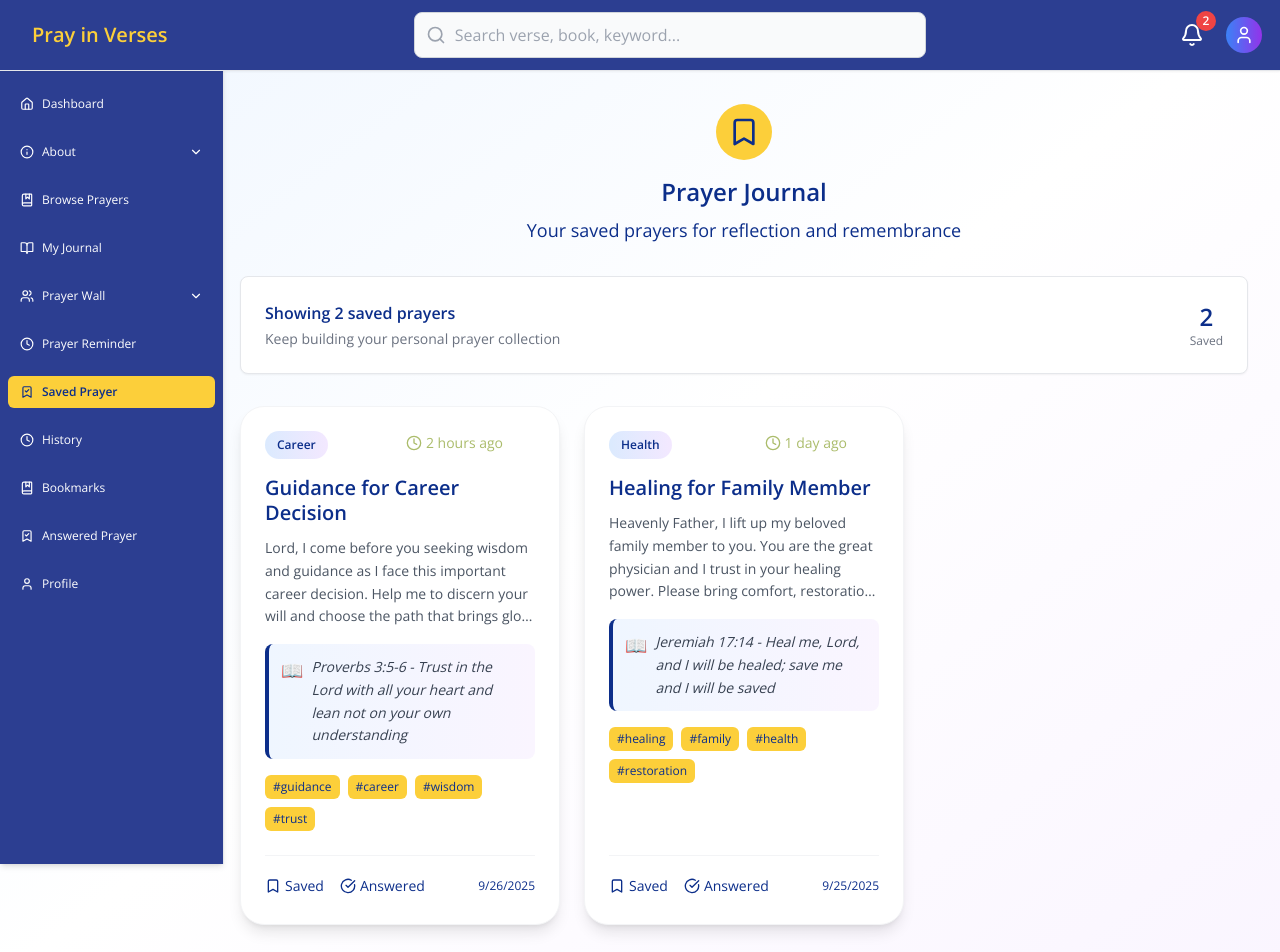
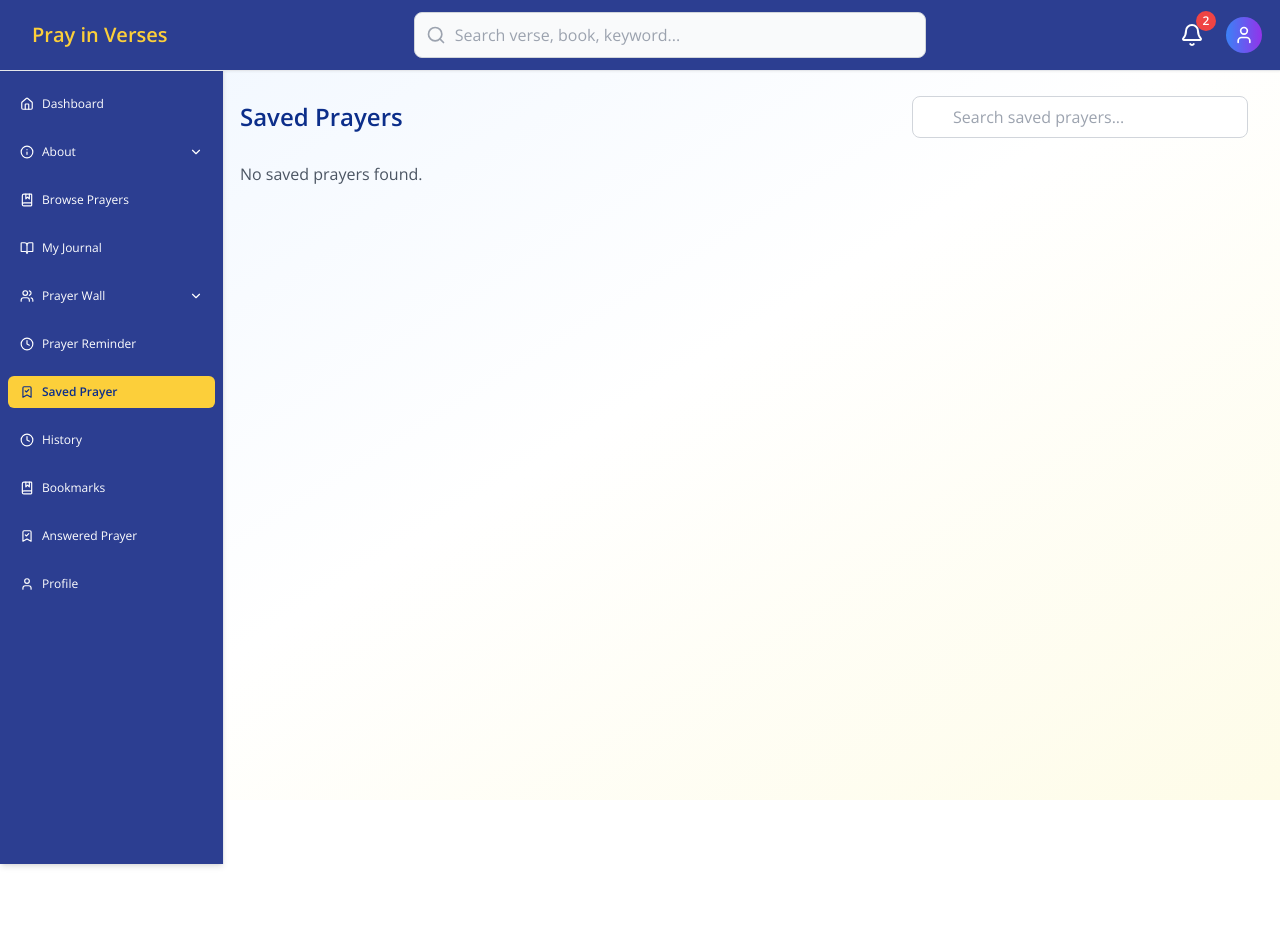
Before and after one commit to preckidtech/Pray-in-Verses, a React (Vite) app: page /saved-prayers in a window 1280 px wide. Shown: the top 952 px of the page. After the commit the page ends 800 px from the top, so only its background shows below. Built offline with nearby package versions, Linux system fonts and the light colour scheme.

Commit message:
saved prayer done successfully

```diff
--- a/src/pages/SavedPrayers.jsx
+++ b/src/pages/SavedPrayers.jsx
@@ -1,238 +1,122 @@
 import React, { useEffect, useState } from "react";
-import { Bookmark, X, Clock, CheckCircle, Heart, Share2 } from "lucide-react";
+import { Trash2, Search, X, Bookmark } from "lucide-react";
 
 const SavedPrayers = () => {
   const [savedPrayers, setSavedPrayers] = useState([]);
-  const [showToast, setShowToast] = useState("");
-
-  // Mock data for demonstration - in real app, this would come from localStorage
-  const mockSavedPrayers = [
-    {
-      id: 1,
-      title: "Guidance for Career Decision",
-      content:
-        "Lord, I come before you seeking wisdom and guidance as I face this important career decision. Help me to discern your will and choose the path that brings glory to your name and serves others well. I trust in your perfect timing and plan for my life.",
-      category: "Career",
-      verse:
-        "Proverbs 3:5-6 - Trust in the Lord with all your heart and lean not on your own understanding",
-      tags: ["guidance", "career", "wisdom", "trust"],
-      timeAgo: "2 hours ago",
-      savedAt: Date.now() - 2 * 60 * 60 * 1000,
-    },
-    {
-      id: 2,
-      title: "Healing for Family Member",
-      content:
-        "Heavenly Father, I lift up my beloved family member to you. You are the great physician and I trust in your healing power. Please bring comfort, restoration, and strength to their body, mind, and spirit. Surround them with your peace.",
-      category: "Health",
-      verse:
-        "Jeremiah 17:14 - Heal me, Lord, and I will be healed; save me and I will be saved",
-      tags: ["healing", "family", "health", "restoration"],
-      timeAgo: "1 day ago",
-      savedAt: Date.now() - 24 * 60 * 60 * 1000,
-    },
-
-  ];
+  const [searchTerm, setSearchTerm] = useState("");
+  const [toastMessage, setToastMessage] = useState("");
+  const [toastVisible, setToastVisible] = useState(false);
 
   useEffect(() => {
-    // In a real app, this would get data from localStorage
-    // const saved = JSON.parse(localStorage.getItem("savedPrayers")) || [];
-    // setSavedPrayers(saved);
-
-    // For demo purposes, using mock data
-    setSavedPrayers(mockSavedPrayers);
+    const saved = JSON.parse(localStorage.getItem("savedPrayers") || "[]");
+    setSavedPrayers(saved);
   }, []);
 
-  const showToastMessage = (message) => {
-    setShowToast(message);
-    setTimeout(() => setShowToast(""), 3000);
+  const handleRemove = (prayerId) => {
+    const updated = savedPrayers.filter((p) => p.id !== prayerId);
+    localStorage.setItem("savedPrayers", JSON.stringify(updated));
+    setSavedPrayers(updated);
+    showToast("Prayer removed successfully 🗑️");
   };
 
-  const handleRemovePrayer = (prayerId) => {
-    const updated = savedPrayers.filter((p) => p.id !== prayerId);
-    setSavedPrayers(updated);
-    // In real app: localStorage.setItem("savedPrayers", JSON.stringify(updated));
-    showToastMessage("Removed from Journal 🗑️");
+  const showToast = (message) => {
+    setToastMessage(message);
+    setToastVisible(true);
+    setTimeout(() => setToastVisible(false), 3000);
   };
 
-  const handleMarkAnswered = (prayerId) => {
-    const prayer = savedPrayers.find((p) => p.id === prayerId);
-    if (prayer) {
-      // Remove from saved prayers
-      const updated = savedPrayers.filter((p) => p.id !== prayerId);
-      setSavedPrayers(updated);
-
-      // In real app, add to answered prayers
-      // const answeredPrayers = JSON.parse(localStorage.getItem("answeredPrayers")) || [];
-      // const answeredPrayer = { ...prayer, answeredAt: Date.now() };
-      // answeredPrayers.push(answeredPrayer);
-      // localStorage.setItem("answeredPrayers", JSON.stringify(answeredPrayers));
-      // localStorage.setItem("savedPrayers", JSON.stringify(updated));
-
-      showToastMessage("Marked as Answered ✅");
-    }
-  };
+  const filteredPrayers = savedPrayers.filter(
+    (prayer) =>
+      prayer.title.toLowerCase().includes(searchTerm.toLowerCase()) ||
+      prayer.content.toLowerCase().includes(searchTerm.toLowerCase()) ||
+      (prayer.themeFocus &&
+        prayer.themeFocus.toLowerCase().includes(searchTerm.toLowerCase()))
+  );
 
   return (
-    <div className="min-h-screen bg-gradient-to-br from-blue-50 via-white to-purple-50 pt-20 lg:pl-[224px] px-4 pb-8">
-      {/* Toast Notification */}
-      {showToast && (
-        <div className="fixed top-24 right-6 bg-white shadow-lg rounded-lg px-4 py-3 border-l-4 border-blue-500 z-50 animate-slide-in">
-          <div className="flex items-center gap-2">
-            <div className="text-blue-600">
-              <svg className="w-5 h-5" fill="currentColor" viewBox="0 0 20 20">
-                <path
-                  fillRule="evenodd"
-                  d="M10 18a8 8 0 100-16 8 8 0 000 16zm3.707-9.293a1 1 0 00-1.414-1.414L9 10.586 7.707 9.293a1 1 0 00-1.414 1.414l2 2a1 1 0 001.414 0l4-4z"
-                  clipRule="evenodd"
-                />
-              </svg>
-            </div>
-            <span className="text-gray-800 font-medium">{showToast}</span>
-          </div>
+    <div className="min-h-screen bg-gradient-to-br from-blue-50 via-white to-yellow-50 pt-16 pl-0 lg:pl-[224px] px-4 pb-8">
+      {/* Toast */}
+      {toastVisible && (
+        <div className="fixed top-24 right-6 bg-white shadow-lg rounded-lg px-4 py-3 border-l-4 border-green-500 z-50 animate-slide-in">
+          <span className="text-gray-800 font-medium">{toastMessage}</span>
         </div>
       )}
 
-      <div className="container mx-auto px-4 py-6">
       {/* Header */}
-        <div className="text-center mb-8">
-          <div className="flex items-center justify-center gap-3 mb-4">
-            <div className="p-3 bg-[#FCCF3A] rounded-full">
-              <Bookmark className="w-8 h-8 text-[#0C2E8A]" />
-            </div>
-          </div>
-          <h1 className="text-2xl font-bold text-[#0C2E8A] mb-2">
-            Prayer Journal
-          </h1>
-          <p className="text-[#0C2E8A] text-lg">
-            Your saved prayers for reflection and remembrance
-          </p>
-        </div>
-
-        {/* Stats */}
-        <div className="bg-white rounded-lg shadow-sm border p-6 mb-8">
-          <div className="flex items-center justify-between">
-            <div>
-              <p className="text-[#0C2E8A] font-bold mb-1">
-                Showing {savedPrayers.length} saved prayer
-                {savedPrayers.length !== 1 ? "s" : ""}
-              </p>
-              <p className="text-sm text-gray-500">
-                Keep building your personal prayer collection
-              </p>
-            </div>
-            <div className="flex gap-4">
-              <div className="text-center">
-                <div className="text-2xl font-bold text-[#0C2E8A]">
-                  {savedPrayers.length}
-                </div>
-                <div className="text-xs text-gray-500">Saved</div>
-              </div>
-            </div>
+      <div className="container mx-auto px-4 py-8">
+        <div className="flex flex-col md:flex-row justify-between items-center mb-6">
+          <h1 className="text-2xl font-bold text-[#0C2E8A]">Saved Prayers</h1>
+          <div className="relative w-full md:w-1/3 mt-4 md:mt-0">
+            <input
+              type="text"
+              placeholder="Search saved prayers..."
+              value={searchTerm}
+              onChange={(e) => setSearchTerm(e.target.value)}
+              className="w-full pl-10 pr-10 py-2 border border-gray-300 rounded-lg focus:ring-2 focus:ring-[#0C2E8A]"
+            />
+            {searchTerm && (
+              <button
+                onClick={() => setSearchTerm("")}
+                className="absolute right-3 top-1/2 -translate-y-1/2 text-gray-500 hover:text-gray-800"
+              >
+                <X className="w-4 h-4" />
+              </button>
+            )}
           </div>
         </div>
 
-        {savedPrayers.length > 0 ? (
+        {/* Prayers List */}
+        {filteredPrayers.length === 0 ? (
+          <p className="text-gray-600 mt-6">No saved prayers found.</p>
+        ) : (
           <div className="grid grid-cols-1 md:grid-cols-2 lg:grid-cols-3 gap-6">
-            {savedPrayers.map((prayer) => (
+            {filteredPrayers.map((prayer) => (
               <div
                 key={prayer.id}
-                className="bg-white rounded-2xl shadow-lg hover:shadow-xl transition-all duration-300 border border-gray-100 p-6 relative flex flex-col group"
+                className="bg-white rounded-lg shadow p-6 border border-gray-100 relative hover:shadow-lg transition"
               >
-                {/* Header */}
-                <div className="flex justify-between items-start mb-4">
-                  <span className="px-3 py-1.5 bg-gradient-to-r from-blue-100 to-purple-100 text-[#0C2E8A] rounded-full text-xs font-semibold">
-                    {prayer.category}
-                  </span>
-                  <div className="flex items-center gap-2">
-                    <div className="flex items-center text-sm text-[#ABBC6B]">
-                      <Clock className="w-4 h-4 mr-1" />
-                      {prayer.timeAgo}
-                    </div>
                 <button
-                      onClick={() => handleRemovePrayer(prayer.id)}
-                      className="opacity-0 group-hover:opacity-100 text-gray-400 hover:text-red-500 transition-all p-1 rounded-full hover:bg-red-50"
+                  onClick={() => handleRemove(prayer.id)}
+                  className="absolute top-3 right-3 text-gray-400 hover:text-red-600"
                   title="Remove prayer"
                 >
-                      <X className="w-4 h-4" />
+                  <Trash2 className="w-5 h-5" />
                 </button>
-                  </div>
-                </div>
 
-                {/* Content */}
-                <h3 className="text-xl font-bold mb-3 text-[#0C2E8A] leading-tight">
-                  {prayer.title}
-                </h3>
-                <p className="text-gray-600 mb-4 line-clamp-4 leading-relaxed text-sm">
-                  {prayer.content}
-                </p>
+                <h3 className="text-lg font-bold text-[#0C2E8A]">{prayer.title}</h3>
 
-                {/* Bible Verse */}
-                {prayer.verse && (
-                  <div className="bg-gradient-to-r from-blue-50 to-purple-50 rounded-lg p-3 mb-4 border-l-4 border-[#0C2E8A]">
-                    <div className="flex items-start gap-2">
-                      <span className="text-[#0C2E8A] text-lg">📖</span>
-                      <span className="text-sm text-gray-700 italic leading-relaxed">
-                        {prayer.verse}
-                      </span>
-                    </div>
+                {prayer.themeFocus && (
+                  <div className="mb-2 p-2 bg-blue-50 rounded text-sm font-semibold text-blue-800">
+                    Theme: {prayer.themeFocus}
                   </div>
                 )}
 
-                {/* Tags */}
-                <div className="flex flex-wrap gap-2 mb-6">
-                  {prayer.tags &&
-                    prayer.tags.map((tag) => (
-                      <span
-                        key={tag}
-                        className="px-2 py-1 bg-[#FCCF3A] hover:bg-gray-200 text-xs rounded-md text-[#0C2E8A] transition-colors cursor-pointer"
-                      >
-                        #{tag}
-                      </span>
+                <p className="text-gray-600 mt-2">{prayer.content}</p>
+
+                {prayer.verse && (
+                  <p className="text-sm text-gray-500 mt-2">Reference: {prayer.verse}</p>
+                )}
+
+                {/* Prayer Points */}
+                {prayer.prayerPoints && prayer.prayerPoints.length > 0 && (
+                  <div className="mt-4">
+                    <h4 className="text-sm font-semibold text-[#0C2E8A] mb-1">Prayer Points:</h4>
+                    <ul className="list-disc pl-6 text-sm text-gray-700">
+                      {prayer.prayerPoints.map((point, index) => (
+                        <li key={index} className="flex justify-between items-center">
+                          <span>{point}</span>
+                          <Bookmark className="w-4 h-4 text-yellow-500" />
+                        </li>
                       ))}
+                    </ul>
                   </div>
+                )}
 
-                {/* Footer Actions */}
-                <div className="flex justify-between items-center mt-auto pt-4 border-t border-gray-100">
-                  <div className="flex gap-3">
-                    <div className="text-[#0C2E8A] flex items-center gap-1 text-sm font-medium">
-                      <Bookmark className="w-4 h-4" />
-                      Saved
-                    </div>
-                    <button
-                      onClick={() => handleMarkAnswered(prayer.id)}
-                      className="text-[#0C2E8A] hover:text-[#0C2E8A] flex items-center gap-1 text-sm transition-all p-1 rounded hover:bg-green-50"
-                      title="Mark as answered"
-                    >
-                      <CheckCircle className="w-4 h-4" />
-                      Answered
-                    </button>
-                  </div>
-                  <span className="text-xs text-[#0C2E8A]">
-                    {new Date(prayer.savedAt).toLocaleDateString()}
-                  </span>
-                </div>
+                <p className="text-xs text-gray-400 mt-3">
+                  Saved: {new Date(prayer.savedAt).toLocaleDateString()}
+                </p>
               </div>
             ))}
-          </div>
-        ) : (
-          <div className="text-center py-10">
-            <div className="w-14 h-14 mx-auto mb-6 bg-gradient-to-br from-[#FCCF3A] to-[#FCCF3A] rounded-full flex items-center justify-center">
-              <Bookmark className="w-8 h-8 text-[#0C2E8A]" />
-            </div>
-            <h2 className="text-2xl font-bold text-[#0C2E8A] mb-4">
-              No Saved Prayers Yet
-            </h2>
-            <p className="text-gray-600 text-lg max-w-md mx-auto mb-8 leading-relaxed">
-              Start saving prayers that resonate with your heart, and they will
-              appear here for easy access and reflection anytime.
-            </p>
-            <div className="flex gap-4 justify-center">
-              <button className="bg-gradient-to-r from-[#0C2E8A] to-[#0C2E8A] text-white px-8 py-3 rounded-lg hover:from-[#0C2E8A]hover:to-[#0C2E8A] transition-all flex items-center gap-2 shadow-lg">
-                <Bookmark className="w-4 h-4" />
-                Browse Prayers
-              </button>
-            </div>
           </div>
         )}
       </div>
--- a/src/pages/VerseDetails.jsx
+++ b/src/pages/VerseDetails.jsx
@@ -1,15 +1,13 @@
-// src/pages/VerseDetails.jsx
-import React, { useEffect } from "react";
+import React, { useEffect, useState } from "react";
 import { useParams, useNavigate } from "react-router-dom";
 import { motion } from "framer-motion";
-import { ArrowLeft } from "lucide-react";
+import { ArrowLeft, Bookmark } from "lucide-react";
 import banner from "../assets/images/suggest/two-lovers-studying-the-bible-it-is-god-s-love-for-2022-06-18-20-18-08-utc.jpg";
 
 const VerseDetails = () => {
-  const { bookSlug, chapterNumber, verseNumber } = useParams(); // ✅ FIXED param names
+  const { bookSlug, chapterNumber, verseNumber } = useParams();
   const navigate = useNavigate();
 
-  // ✅ Format book title from slug
   const formatTitleFromSlug = (s) =>
     String(s || "")
       .split("-")
@@ -20,14 +18,15 @@ const VerseDetails = () => {
 
   const bookTitle = bookSlug ? formatTitleFromSlug(bookSlug) : "Unknown Book";
 
-  // ✅ Update browser tab title
+  const [savedPoints, setSavedPoints] = useState([]);
+  const [toastMessage, setToastMessage] = useState("");
+  const [toastVisible, setToastVisible] = useState(false);
+
   useEffect(() => {
-    if (bookTitle && chapterNumber && verseNumber) {
-      document.title = `${bookTitle} – Chapter ${chapterNumber}, Verse ${verseNumber}`;
-    }
-  }, [bookTitle, chapterNumber, verseNumber]);
+    const saved = JSON.parse(localStorage.getItem("savedPrayers") || "[]");
+    setSavedPoints(saved.map(p => p.prayerPoint));
+  }, []);
 
-  // Example placeholder verse data (replace with API later)
   const verseData = {
     themeFocus: "God’s Guidance in Decisions",
     reference: `${bookTitle} ${chapterNumber}:${verseNumber}`,
@@ -46,8 +45,42 @@ const VerseDetails = () => {
       "Father, I commit my path into Your hands. Lead me always in truth. Amen.",
   };
 
+  const handleSavePoint = (point) => {
+    const saved = JSON.parse(localStorage.getItem("savedPrayers") || "[]");
+
+    const newEntry = {
+      id: Date.now() + Math.random(),
+      title: `Prayer for ${verseData.reference}`,
+      content: point,
+      themeFocus: verseData.themeFocus,
+      verse: verseData.reference,
+      prayerPoint: point,
+      savedAt: Date.now(),
+    };
+
+    saved.push(newEntry);
+    localStorage.setItem("savedPrayers", JSON.stringify(saved));
+    setSavedPoints((prev) => [...prev, point]);
+    showToast("Prayer point saved successfully ✅");
+  };
+
+  const isSaved = (point) => savedPoints.includes(point);
+
+  const showToast = (message) => {
+    setToastMessage(message);
+    setToastVisible(true);
+    setTimeout(() => setToastVisible(false), 3000);
+  };
+
   return (
     <div className="min-h-screen bg-gradient-to-br from-blue-50 via-white to-purple-50 pt-20 lg:pl-[224px] pb-12">
+      {/* Toast */}
+      {toastVisible && (
+        <div className="fixed top-24 right-6 bg-white shadow-lg rounded-lg px-4 py-3 border-l-4 border-green-500 z-50 animate-slide-in">
+          <span className="text-gray-800 font-medium">{toastMessage}</span>
+        </div>
+      )}
+
       {/* Banner */}
       <div className="relative w-full h-48 md:h-64 flex items-center justify-center text-white">
         <img
@@ -56,7 +89,6 @@ const VerseDetails = () => {
           className="absolute inset-0 w-full h-full object-cover"
         />
         <div className="absolute inset-0 bg-black/50" />
-
         <h1 className="relative z-10 text-2xl md:text-3xl font-bold text-center px-4">
           {bookTitle} – Chapter {chapterNumber}, Verse {verseNumber}
         </h1>
@@ -65,7 +97,6 @@ const VerseDetails = () => {
       {/* Content */}
       <div className="max-w-3xl mx-auto px-6 -mt-12 relative z-10">
         <div className="bg-white rounded-lg shadow-lg p-8 border border-gray-100">
-          {/* Back */}
           <button
             onClick={() => navigate(-1)}
             className="flex items-center gap-2 mb-6 text-[#0C2E8A] hover:underline"
@@ -73,39 +104,16 @@ const VerseDetails = () => {
             <ArrowLeft className="w-4 h-4" /> Back to Chapter
           </button>
 
-          {/* Theme */}
-          <h2 className="text-xl font-bold text-[#0C2E8A] mb-4">
-            {verseData.themeFocus}
-          </h2>
-          <p className="text-gray-600 italic mb-6">
-            Reference: {verseData.reference}
-          </p>
+          <h2 className="text-xl font-bold text-[#0C2E8A] mb-4">{verseData.themeFocus}</h2>
+          <p className="text-gray-600 italic mb-6">Reference: {verseData.reference}</p>
 
-          {/* Reflection */}
-          <motion.div
-            initial={{ opacity: 0, y: 20 }}
-            animate={{ opacity: 1, y: 0 }}
-            transition={{ delay: 0.1 }}
-            className="mb-6"
-          >
-            <h3 className="text-lg font-semibold text-[#0C2E8A] mb-2">
-              Reflection
-            </h3>
-            <p className="text-gray-700 leading-relaxed">
-              {verseData.reflection}
-            </p>
+          <motion.div initial={{ opacity: 0 }} animate={{ opacity: 1 }} transition={{ delay: 0.1 }}>
+            <h3 className="text-lg font-semibold text-[#0C2E8A] mb-2">Reflection</h3>
+            <p className="text-gray-700 leading-relaxed">{verseData.reflection}</p>
           </motion.div>
 
-          {/* Key Lessons */}
-          <motion.div
-            initial={{ opacity: 0, y: 20 }}
-            animate={{ opacity: 1, y: 0 }}
-            transition={{ delay: 0.2 }}
-            className="mb-6"
-          >
-            <h3 className="text-lg font-semibold text-[#0C2E8A] mb-2">
-              Key Lessons
-            </h3>
+          <motion.div initial={{ opacity: 0 }} animate={{ opacity: 1 }} transition={{ delay: 0.2 }}>
+            <h3 className="text-lg font-semibold text-[#0C2E8A] mb-2">Key Lessons</h3>
             <ul className="list-disc pl-6 text-gray-700 space-y-2">
               {verseData.keyLessons.map((lesson, i) => (
                 <li key={i}>{lesson}</li>
@@ -114,37 +122,53 @@ const VerseDetails = () => {
           </motion.div>
 
           {/* Prayer Points */}
-          <motion.div
-            initial={{ opacity: 0, y: 20 }}
-            animate={{ opacity: 1, y: 0 }}
-            transition={{ delay: 0.3 }}
-            className="mb-6"
-          >
-            <h3 className="text-lg font-semibold text-[#0C2E8A] mb-2">
+          <motion.div initial={{ opacity: 0 }} animate={{ opacity: 1 }} transition={{ delay: 0.3 }}>
+            <h3 className="text-lg font-semibold text-[#0C2E8A] mb-2 flex items-center gap-2">
               Prayer Points
             </h3>
             <ul className="list-disc pl-6 text-gray-700 space-y-2">
               {verseData.prayerPoints.map((point, i) => (
-                <li key={i}>{point}</li>
+                <li key={i} className="flex justify-between items-center">
+                  <span>{point}</span>
+                  <button
+                    onClick={() => handleSavePoint(point)}
+                    title={isSaved(point) ? "Already saved" : "Save prayer point"}
+                  >
+                    <Bookmark
+                      className={`w-6 h-6 transition-transform ${
+                        isSaved(point)
+                          ? "text-yellow-500 scale-110 font-bold"
+                          : "text-gray-400 hover:text-yellow-500"
+                      }`}
+                    />
+                  </button>
+                </li>
               ))}
             </ul>
           </motion.div>
 
-          {/* Closing Prayer */}
-          <motion.div
-            initial={{ opacity: 0, y: 20 }}
-            animate={{ opacity: 1, y: 0 }}
-            transition={{ delay: 0.4 }}
-          >
-            <h3 className="text-lg font-semibold text-[#0C2E8A] mb-2">
-              Closing Prayer
-            </h3>
-            <p className="text-gray-700 leading-relaxed">
-              {verseData.closingPrayer}
-            </p>
+          <motion.div initial={{ opacity: 0 }} animate={{ opacity: 1 }} transition={{ delay: 0.4 }}>
+            <h3 className="text-lg font-semibold text-[#0C2E8A] mb-2">Closing Prayer</h3>
+            <p className="text-gray-700 leading-relaxed">{verseData.closingPrayer}</p>
           </motion.div>
         </div>
       </div>
+
+      <style jsx>{`
+        @keyframes slide-in {
+          from {
+            transform: translateX(100%);
+            opacity: 0;
+          }
+          to {
+            transform: translateX(0);
+            opacity: 1;
+          }
+        }
+        .animate-slide-in {
+          animation: slide-in 0.3s ease-out;
+        }
+      `}</style>
     </div>
   );
 };
```
Lines whose indentation alone changed are shown as unchanged.
